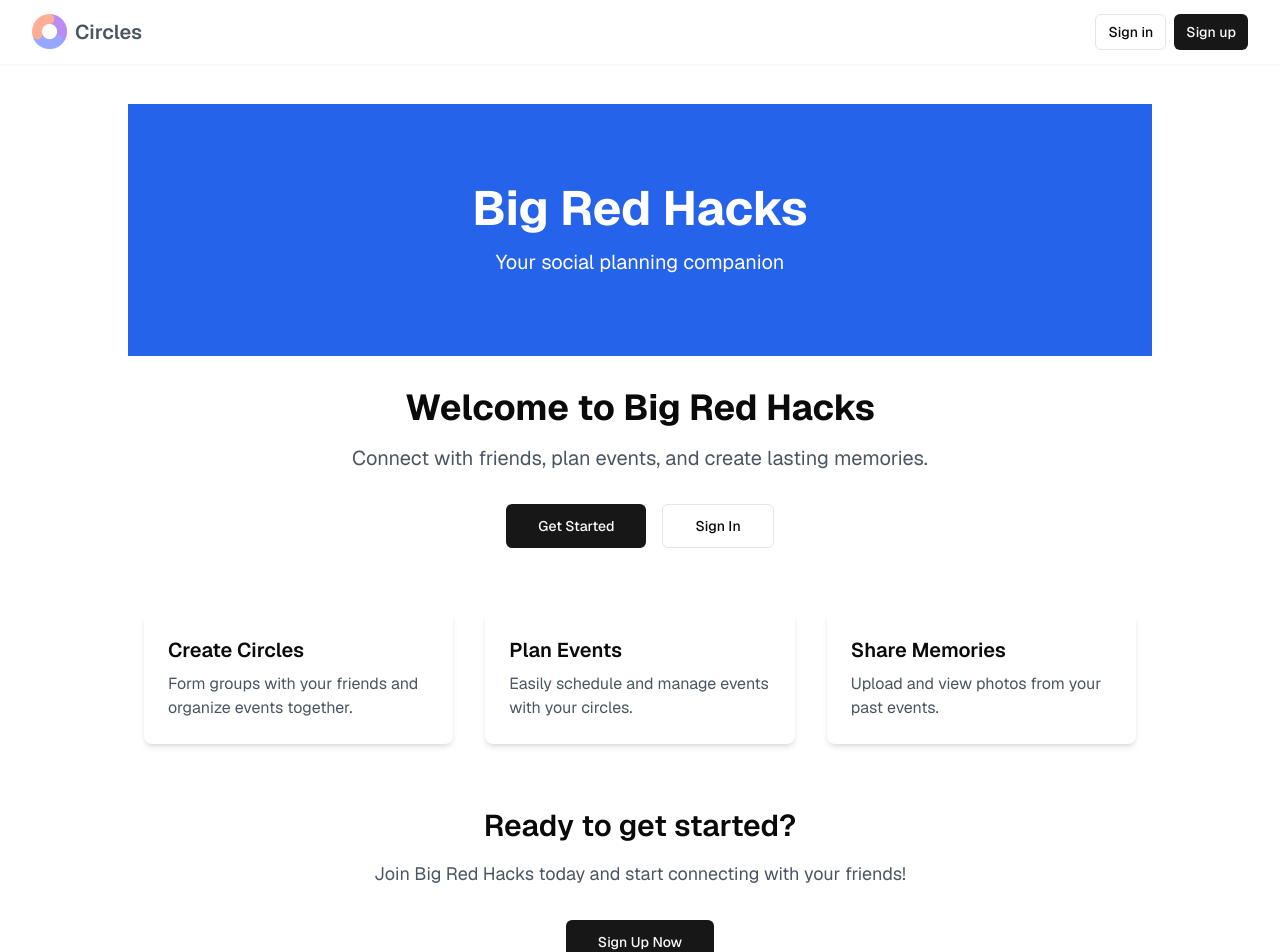
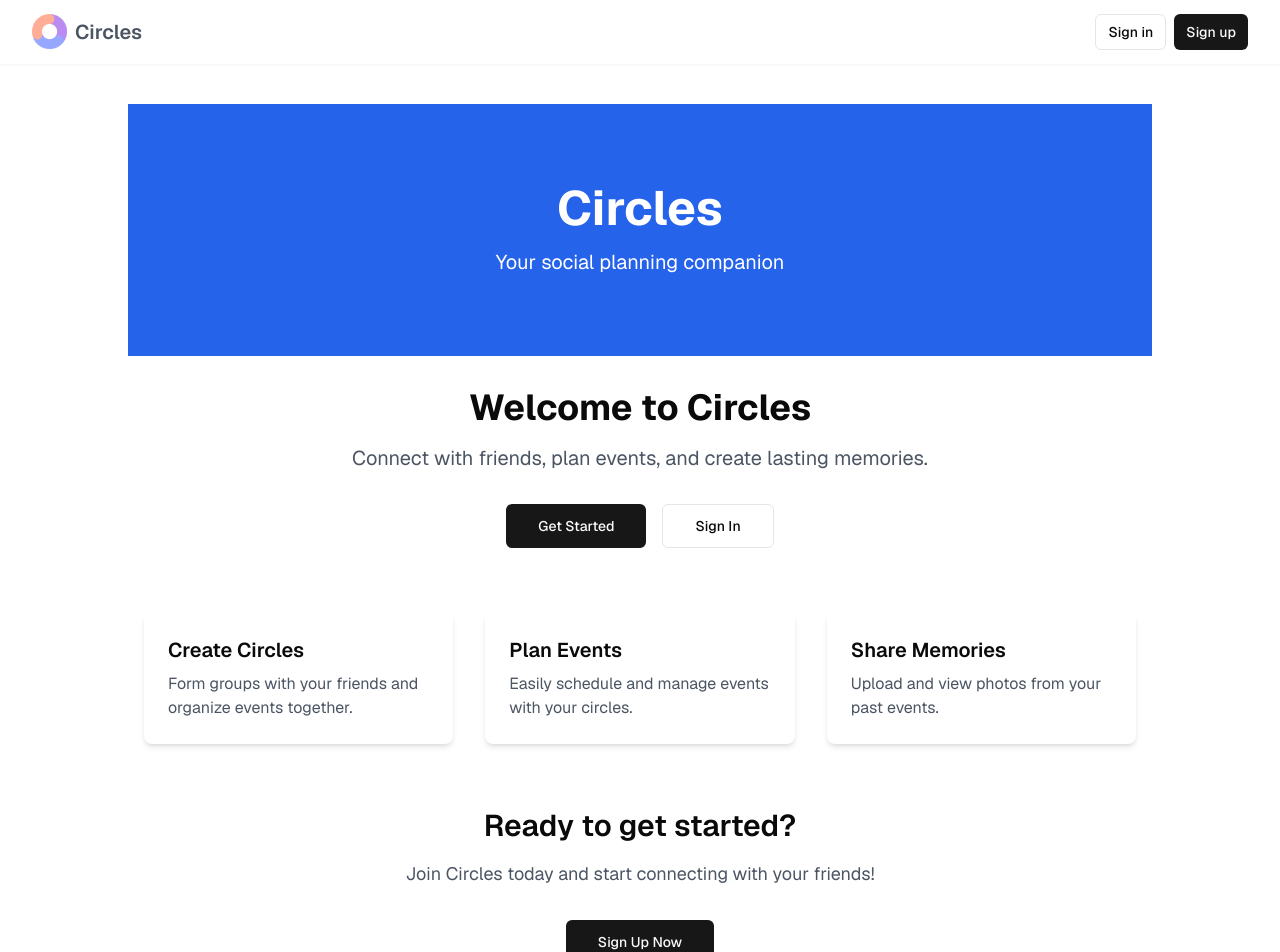
Before and after one commit to bigredhacks24/project, a Next.js app: page / in a window 1280 px wide. Shown: the top 952 px of the page. Built offline with nearby package versions, Linux system fonts and the light colour scheme; no server answers.

Commit message:
chore: update copy

```diff
--- a/app/page.tsx
+++ b/app/page.tsx
@@ -8,7 +8,7 @@ export default function LandingPage() {
       <Hero />
       <main className="flex-1 container mx-auto px-4 py-8">
         <section className="text-center mb-16">
-          <h1 className="text-4xl font-bold mb-4">Welcome to Big Red Hacks</h1>
+          <h1 className="text-4xl font-bold mb-4">Welcome to Circles</h1>
           <p className="text-xl text-gray-600 mb-8">
             Connect with friends, plan events, and create lasting memories.
           </p>
@@ -40,7 +40,7 @@ export default function LandingPage() {
         <section className="text-center">
           <h2 className="text-3xl font-semibold mb-4">Ready to get started?</h2>
           <p className="text-lg text-gray-600 mb-8">
-            Join Big Red Hacks today and start connecting with your friends!
+            Join Circles today and start connecting with your friends!
           </p>
           <Button asChild size="lg">
             <Link href="/sign-up">Sign Up Now</Link>
--- a/components/hero.tsx
+++ b/components/hero.tsx
@@ -6,7 +6,7 @@ export default function Hero() {
   return (
     <div className="bg-blue-600 text-white py-20">
       <div className="container mx-auto text-center">
-        <h1 className="text-5xl font-bold mb-4">Big Red Hacks</h1>
+        <h1 className="text-5xl font-bold mb-4">Circles</h1>
         <p className="text-xl">Your social planning companion</p>
       </div>
     </div>
```
